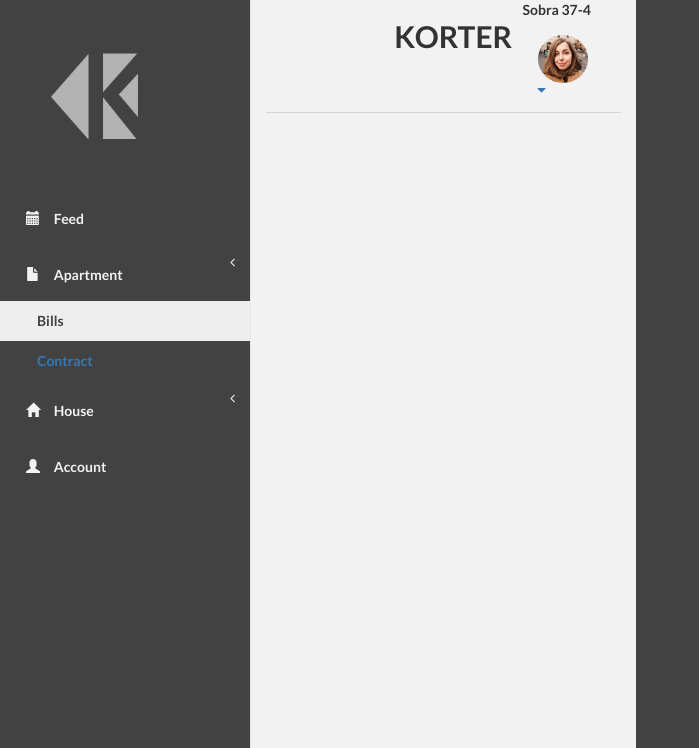
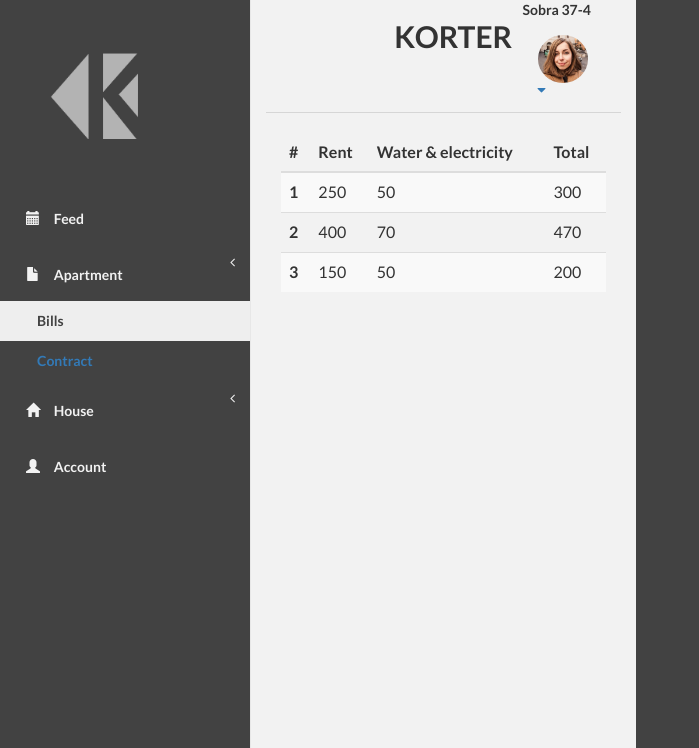
Before and after one commit to gkgranada/korter-bootcamp, a Django app: page /app/bills/ in a window 1280 px wide. Shown: the top 748 px of the page, without its empty margins (0-699 px from the left). Run offline with Django 3.2, Linux system fonts and the light colour scheme; some libraries are stand-ins or nearby versions.

Commit message:
add table to bills.html

```diff
--- a/apps/korter/templates/korter/bills.html
+++ b/apps/korter/templates/korter/bills.html
@@ -7,4 +7,34 @@
 {% block header %}Bills{% endblock %}
 
 {% block content %}
+<table class="table table-striped">
+  <thead>
+    <tr>
+      <th>#</th>
+      <th>Rent</th>
+      <th>Water & electricity</th>
+      <th>Total</th>
+    </tr>
+  </thead>
+  <tbody>
+    <tr>
+      <th scope="row">1</th>
+      <td>250</td>
+      <td>50</td>
+      <td>300</td>
+    </tr>
+    <tr>
+      <th scope="row">2</th>
+      <td>400</td>
+      <td>70</td>
+      <td>470</td>
+    </tr>
+    <tr>
+      <th scope="row">3</th>
+      <td>150</td>
+      <td>50</td>
+      <td>200</td>
+    </tr>
+  </tbody>
+</table>
 {% endblock %}
```
